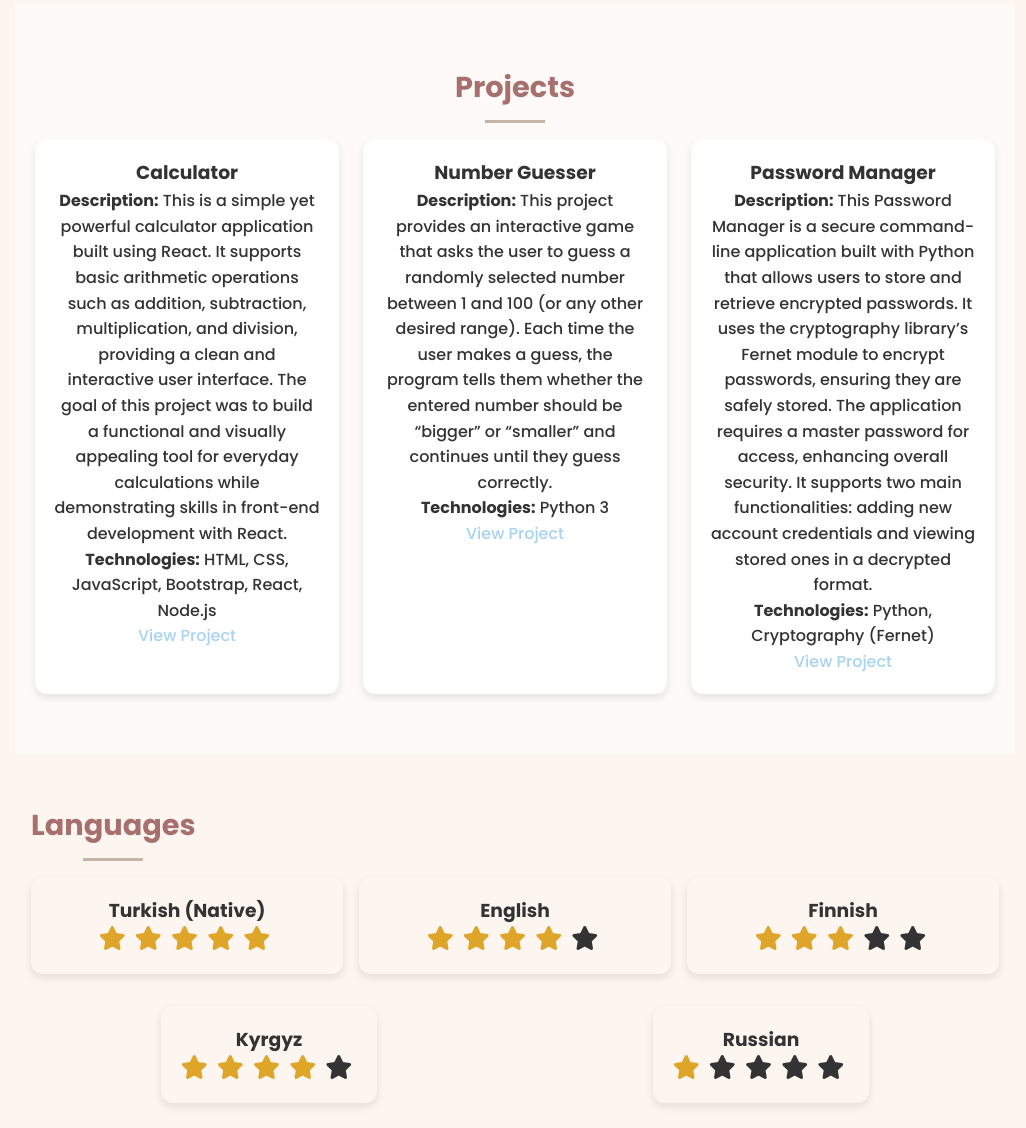
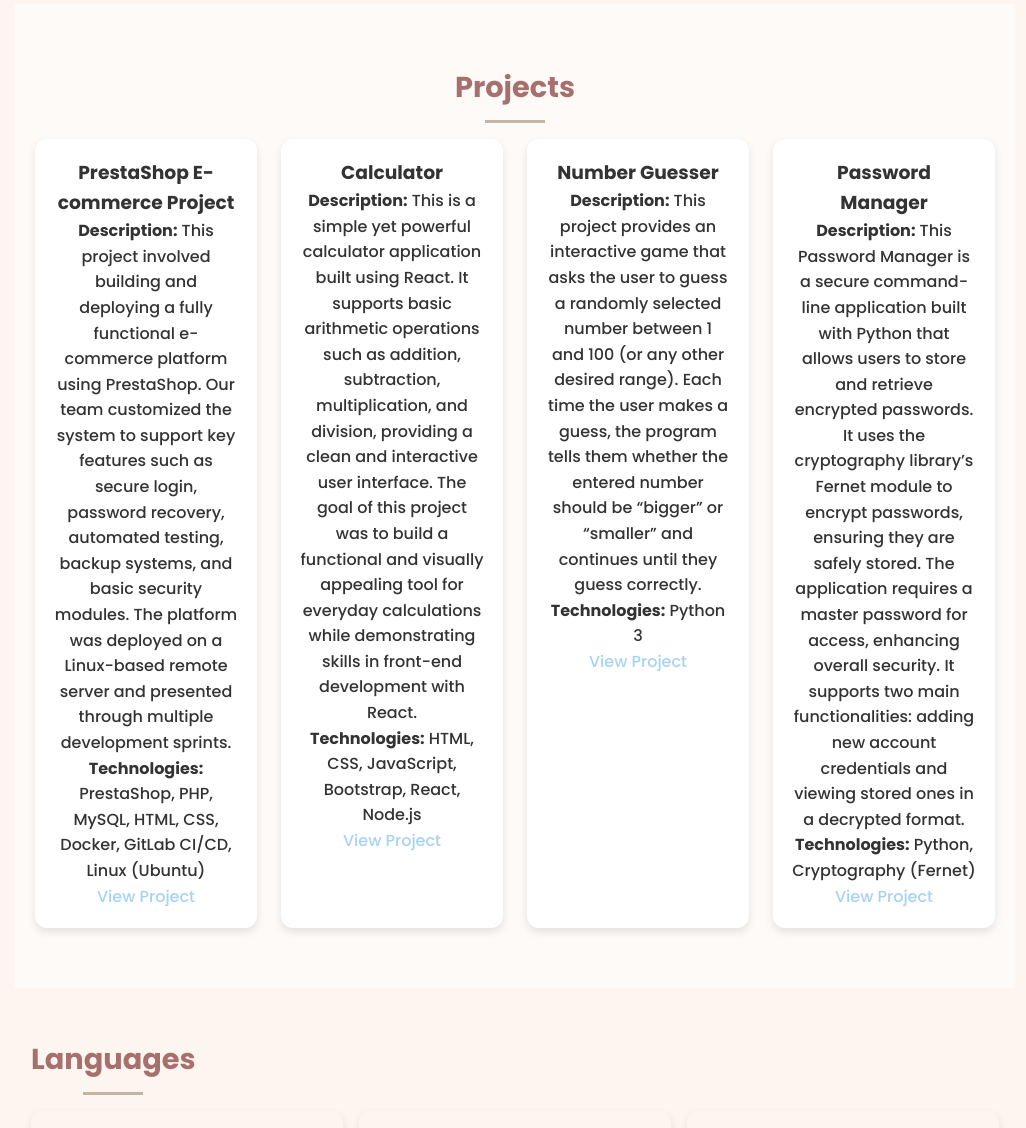
Before and after one commit to TugbaIlhan/Portfolio, a plain HTML site: page index.html in a window 1280 px wide. Shown: the part 3160-4288 px from the top of the page, without its empty margins (125-1151 px from the left). Drawn offline with Linux system fonts and the light colour scheme.

Commit message:
Update index.html

```diff
--- a/index.html
+++ b/index.html
@@ -141,6 +141,13 @@
     <h2 class="section-title">Projects</h2>
     <div class="projects">
       <div class="card">
+        <h3>PrestaShop E-commerce Project</h3>
+        <p><strong>Description:</strong>
+      This project involved building and deploying a fully functional e-commerce platform using PrestaShop. Our team customized the system to support key features such as secure login, password recovery, automated testing, backup systems, and basic security modules. The platform was deployed on a Linux-based remote server and presented through multiple development sprints.</p>
+      <p><strong>Technologies:</strong> PrestaShop, PHP, MySQL, HTML, CSS, Docker, GitLab CI/CD, Linux (Ubuntu)</p>
+      <a href="https://github.com/TugbaIlhan/Prestashop.git" target="_blank" class="btn">View Project</a>
+    </div>
+      <div class="card">
         <h3>Calculator</h3>
         <p><strong>Description:</strong>
       This is a simple yet powerful calculator application built using React. It supports basic arithmetic operations such as addition, subtraction, multiplication, and division, providing a clean and interactive user interface.
```
